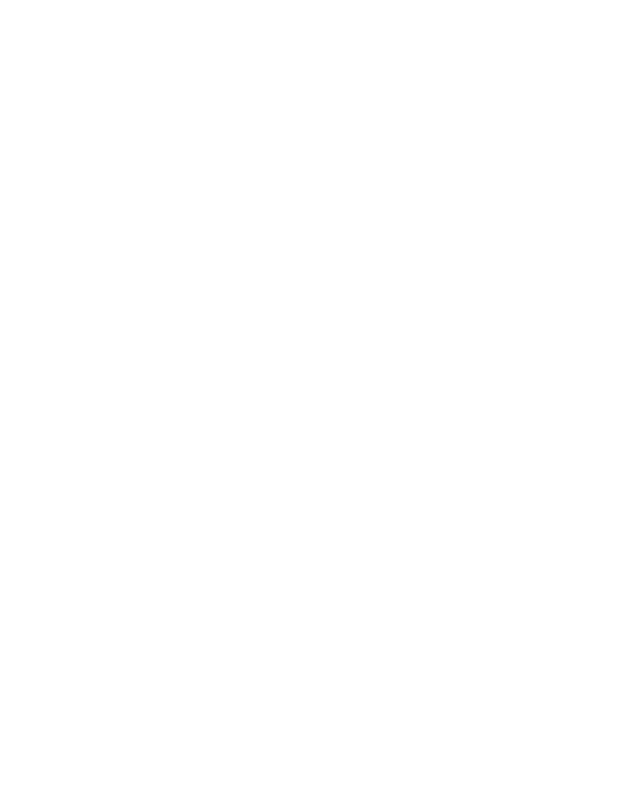
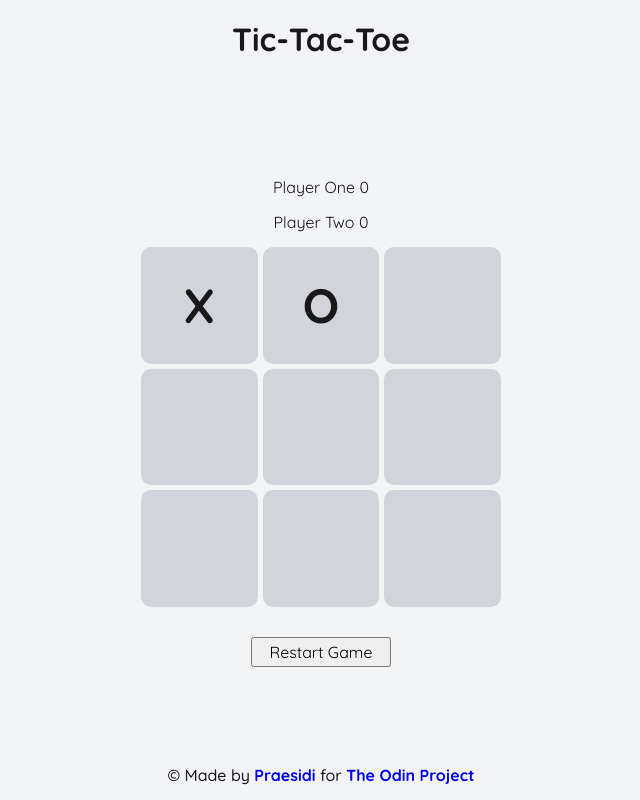
Before and after one commit to Praesidi/tic-tac-toe, a plain HTML site: page index.html in a window 1280 px wide. Shown: the whole page, without its empty margins (319-959 px from the left). Drawn offline with Linux system fonts and the light colour scheme.

Commit message:
Make a basic html page and add styling to it

```diff
--- a/index.html
+++ b/index.html
@@ -4,11 +4,58 @@
     <meta charset="UTF-8" />
     <meta http-equiv="X-UA-Compatible" content="IE=edge" />
     <meta name="viewport" content="width=device-width, initial-scale=1.0" />
-    <link rel="icon" href="img/favicon.ico" />
+    <link rel="icon" href="img/favicon.png" />
+    <link rel="preconnect" href="https://fonts.googleapis.com" />
+    <link rel="preconnect" href="https://fonts.gstatic.com" crossorigin />
+    <link
+      href="https://fonts.googleapis.com/css2?family=Quicksand:wght@300;400;500;600;700&display=swap"
+      rel="stylesheet"
+    />
     <link rel="stylesheet" href="styles/normalize.css" />
     <link rel="stylesheet" href="styles/style.css" />
     <script type="text/javascript" src="scripts/script.js" defer></script>
-    <title>Title</title>
+    <title>Tic-Tac-Toe</title>
   </head>
-  <body></body>
+  <body>
+    <header class="header">
+      <h1 class="title">Tic-Tac-Toe</h1>
+    </header>
+    <main class="main">
+      <div class="score-board">
+        <p>Player One <span>0</span></p>
+        <p>Player Two <span>0</span></p>
+      </div>
+      <div class="gaming-board">
+        <div class="gaming-board-cell">X</div>
+        <div class="gaming-board-cell">O</div>
+        <div class="gaming-board-cell"></div>
+        <div class="gaming-board-cell"></div>
+        <div class="gaming-board-cell"></div>
+        <div class="gaming-board-cell"></div>
+        <div class="gaming-board-cell"></div>
+        <div class="gaming-board-cell"></div>
+        <div class="gaming-board-cell"></div>
+      </div>
+      <div class="button-container">
+        <button>Restart Game</button>
+      </div>
+    </main>
+    <footer class="footer">
+      <p>
+        © Made by <a href="https://github.com/Praesidi">Praesidi</a> for
+        <a href="https://www.theodinproject.com/">The Odin Project</a>
+      </p>
+    </footer>
+    <!-- <dialog class="start-menu-modal" open>
+      <div class="start-menu-container"></div>
+    </dialog> -->
+    <dialog class="game-winner-modal">
+      <div class="game-winner-container">
+        <button id="close-modal-btn">&times;</button>
+        <h2>Player X Won!</h2>
+        <button>Menu</button>
+        <button>Restart</button>
+      </div>
+    </dialog>
+  </body>
 </html>
--- a/styles/style.css
+++ b/styles/style.css
@@ -1,3 +1,94 @@
+:root {
+  --background-color: #f3f4f6;
+  --font-dark-color: #18181b;
+  --gameboard-cell-color: #d1d5db;
+}
+
 body {
   box-sizing: border-box;
+  display: flex;
+  flex-direction: column;
+  align-items: center;
+  justify-content: space-between;
+  height: 100vh;
+  font-family: "Quicksand", sans-serif;
+  background: var(--background-color);
+  color: var(--font-dark-color);
 }
+
+.title {
+  text-align: center;
+  color: var(--font-dark-color);
+}
+
+.score-board p {
+  text-align: center;
+}
+
+.gaming-board {
+  width: 360px;
+  height: 360px;
+  padding: 0;
+  margin: 0;
+  display: grid;
+  grid-template-columns: repeat(3, 1fr);
+  grid-template-rows: repeat(3, 1fr);
+  align-items: center;
+  justify-items: center;
+  gap: 5px;
+}
+
+.gaming-board-cell {
+  width: 100%;
+  height: 100%;
+  display: flex;
+  justify-content: center;
+  align-items: center;
+  background: var(--gameboard-cell-color);
+  border-radius: 10px;
+  font-size: 48px;
+  font-weight: 700;
+}
+
+.button-container {
+  display: flex;
+  justify-content: center;
+  align-items: center;
+  margin-top: 30px;
+}
+
+.button-container button {
+  width: 140px;
+  height: 30px;
+}
+
+.footer p {
+  text-align: center;
+  font-weight: 500;
+  color: var(--font-dark-color);
+}
+
+.footer a {
+  text-decoration: none;
+  font-weight: 700;
+}
+
+.footer a:visited {
+  text-decoration: none;
+  color: var(--font-dark-color);
+}
+
+.start-menu-modal {
+  height: 100vh;
+  width: 100vw;
+}
+
+.game-winner-modal {
+  height: 100vh;
+  width: 100vw;
+  /* display: flex;
+  align-items: center;
+  justify-content: center; */
+  backdrop-filter: blur(3px);
+  filter: opacity(0.85);
+}
```
